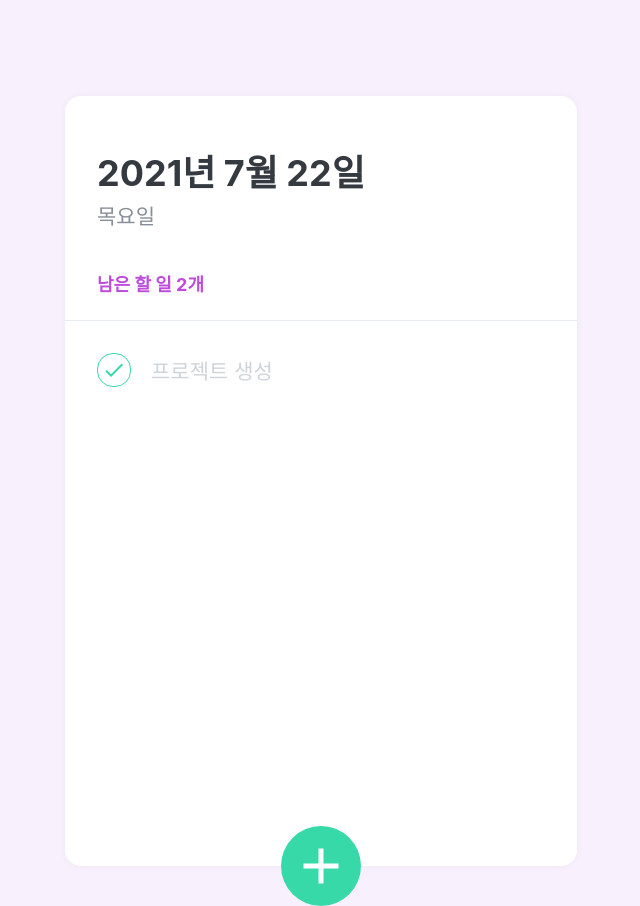
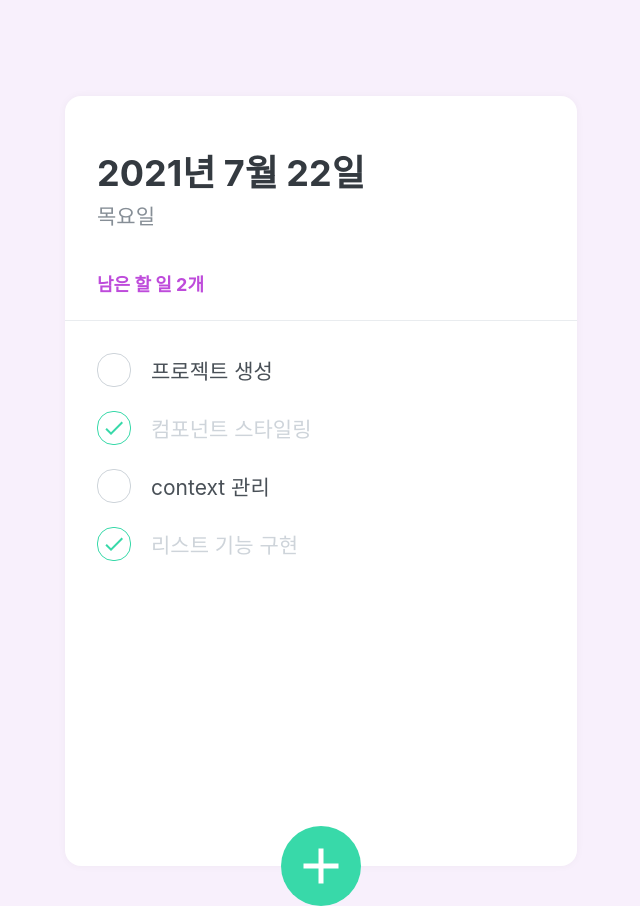
Before and after one commit to witch-factory/modern-react, a React (Create React App) app: page / in a window 1280 px wide. Shown: the whole page, without its empty margins (319-959 px from the left). Built offline with nearby package versions, Linux system fonts and the light colour scheme.

Commit message:
삭제/할일 체크 구현

```diff
--- a/src/TodoContext.js
+++ b/src/TodoContext.js
@@ -23,7 +23,7 @@ const initialTodos=[
   },
 ];
 
-const todoReducer=({state, action})=>{
+const todoReducer=(state, action)=>{
   switch(action.type){
     case 'CREATE':
       return state.concat(action.todo);
--- a/src/components/TodoList.js
+++ b/src/components/TodoList.js
@@ -1,18 +1,27 @@
 import React from "react";
 import styled from "styled-components";
 import TodoListItem from "./TodoListItem";
+import {useTodoState} from "../TodoContext";
 
 const TodoListBlock=styled.div`
   flex:1;
   padding:20px 32px 48px 32px;
   overflow-y:auto;
-
 `
 
 const TodoList=()=>{
+  const todos=useTodoState();
+
   return (
     <TodoListBlock>
-      <TodoListItem text="프로젝트 생성" done={true}/>
+      {todos.map(todo=>(
+        <TodoListItem
+        key={todo.id}
+        id={todo.id}
+        text={todo.text}
+        done={todo.done}
+        />
+      ))}
     </TodoListBlock>)
 }
 
--- a/src/components/TodoListAdd.js
+++ b/src/components/TodoListAdd.js
@@ -1,6 +1,7 @@
 import React, {useState} from 'react';
 import styled, {css} from 'styled-components';
 import {MdAdd} from 'react-icons/md';
+import {useTodoDispatch, useTodoNextID} from "../TodoContext";
 
 const CircleButton=styled.button`
   background: #38d9a9;
--- a/src/components/TodoListItem.js
+++ b/src/components/TodoListItem.js
@@ -1,17 +1,19 @@
 import React from 'react';
 import styled, { css } from 'styled-components';
 import { MdDone, MdDelete } from 'react-icons/md';
+import {useTodoDispatch} from "../TodoContext";
 
 const RemoveButton=styled.div`
   display:flex;
   align-items:center;
+  justify-content: center;
   color:#dee2e6;
   font-size: 24px;
   cursor:pointer;
+  opacity: 0;
   &:hover{
     color:#ff6b6b;
   }
-  display:none;
 `;
 
 const TodoItemBlock=styled.div`
@@ -21,7 +23,7 @@ const TodoItemBlock=styled.div`
   padding-bottom:12px;
   &:hover{
     ${RemoveButton}{
-      display: initial;
+      opacity: 1;
     }
   }
 `;
@@ -58,16 +60,22 @@ const Text = styled.div`
 `;
 
 const TodoListItem=({id, done, text})=>{
+  const dispatch=useTodoDispatch();
+  const onToggle=()=>dispatch({type:"TOGGLE", id});
+  const onRemove=()=>dispatch({type:"REMOVE", id});
+
   return (
     <TodoItemBlock>
-      <CheckCircle done={done}>{done && <MdDone/>}</CheckCircle>
+      <CheckCircle done={done} onClick={onToggle}>
+        {done && <MdDone/>}
+      </CheckCircle>
       {/* done 상태일 때만 MdDone 을 표시해 준다 */}
       <Text done={done}>{text}</Text>
-      <RemoveButton>
+      <RemoveButton onClick={onRemove}>
         <MdDelete />
       </RemoveButton>
     </TodoItemBlock>
   )
 }
 
-export default TodoListItem;
+export default React.memo(TodoListItem);
--- a/src/components/TodoTemplate.js
+++ b/src/components/TodoTemplate.js
@@ -11,7 +11,6 @@ const TodoTemplateBlock=styled.div`
   box-shadow: 0 0 8px 0 rgba(0,0,0,0.04);
 
   margin:96px auto 32px;
-
   display:flex;
   flex-direction: column;
 `
```
